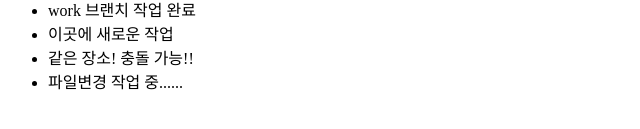
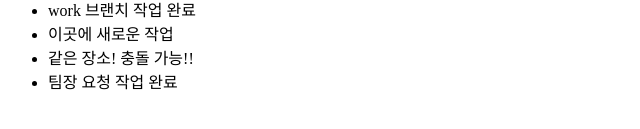
Before and after one commit to Lizbethlove99/gitTest, a plain HTML site: page index.html in a window 1280 px wide. Shown: the part 213-342 px from the top of the page, 0-640 px from the left. Drawn offline with Linux system fonts and the light colour scheme.

Commit message:
#팀장 요청 작업 완료

```diff
--- a/index.html
+++ b/index.html
@@ -16,7 +16,7 @@
 	    <li>work 브랜치 작업 완료</li>
         <li>이곳에 새로운 작업</li>
 	    <li>같은 장소! 충돌 가능!!</li>
-        <li>파일변경 작업 중......</li>
+        <li>팀장 요청 작업 완료</li>
     </ul>
     </body>
 </html>
```
